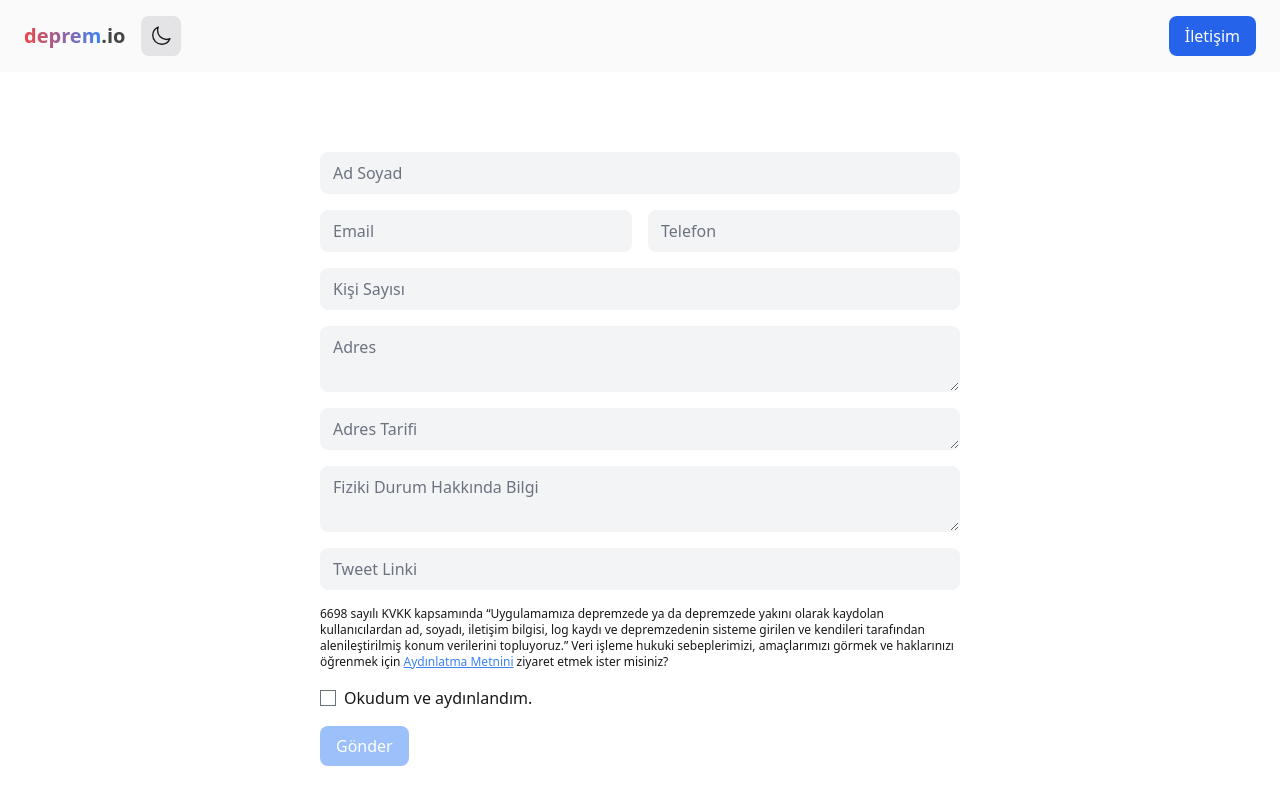
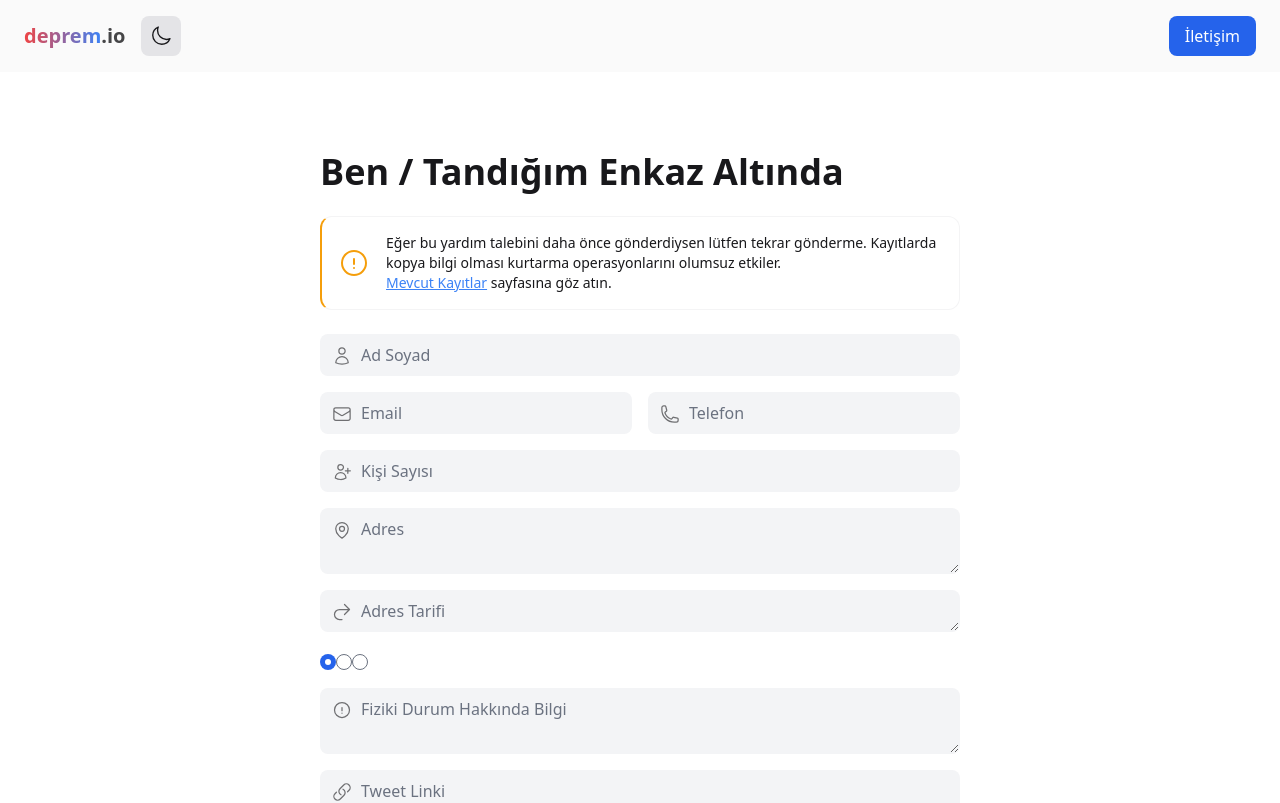
Before and after one commit to acikyazilimagi/deprem-io, a Next.js app: page /yardim-istek-enkaz in a window 1280 px wide. Shown: the top 803 px of the page. Built offline with nearby package versions, Linux system fonts and the light colour scheme.

Commit message:
fix form

```diff
--- /dev/null
+++ b/components/alert.tsx
@@ -0,0 +1,18 @@
+import { ReactNode } from "react";
+import Icon, { Icons } from "@/components/icon";
+
+type AlertProps = {
+  children: ReactNode;
+};
+
+export default function Alert({ children }: AlertProps) {
+  return (
+    <div className="flex items-center gap-4 rounded-xl border border-l-2 border-zinc-100 border-l-amber-500 p-4 text-sm">
+      <span className="text-amber-500">
+        <Icon icon={Icons.Info} size={32} />
+      </span>
+
+      <div>{children}</div>
+    </div>
+  );
+}
--- /dev/null
+++ b/components/custom-link.tsx
@@ -0,0 +1,21 @@
+import Link, { LinkProps } from "next/link";
+import { ReactNode } from "react";
+import { cx } from "@/lib/utils";
+
+type CustomLinkProps = LinkProps & {
+  children: ReactNode;
+  className?: string;
+  target?: string;
+};
+
+export default function CustomLink({
+  children,
+  className,
+  ...props
+}: CustomLinkProps) {
+  return (
+    <Link className={cx("text-blue-500 underline")} {...props}>
+      {children}
+    </Link>
+  );
+}
--- a/components/icon.tsx
+++ b/components/icon.tsx
@@ -26,7 +26,13 @@ export default function Icon({ size = 24, icon, ...props }: IconProps) {
 }
 
 export enum Icons {
-  Hotel = "hotel",
+  User = "user",
+  Email = "email",
+  Phone = "phone",
+  UserPlus = "userPlus",
+  Pin = "pin",
+  AddressExtra = "addressExtra",
+  Link = "link",
   Truck = "truck",
   Key = "key",
   Home = "home",
@@ -38,6 +44,62 @@ export enum Icons {
 }
 
 const Paths = {
+  user: (
+    <path
+      strokeLinecap="round"
+      strokeLinejoin="round"
+      d="M15.75 6a3.75 3.75 0 11-7.5 0 3.75 3.75 0 017.5 0zM4.501 20.118a7.5 7.5 0 0114.998 0A17.933 17.933 0 0112 21.75c-2.676 0-5.216-.584-7.499-1.632z"
+    />
+  ),
+  email: (
+    <path
+      strokeLinecap="round"
+      strokeLinejoin="round"
+      d="M21.75 6.75v10.5a2.25 2.25 0 01-2.25 2.25h-15a2.25 2.25 0 01-2.25-2.25V6.75m19.5 0A2.25 2.25 0 0019.5 4.5h-15a2.25 2.25 0 00-2.25 2.25m19.5 0v.243a2.25 2.25 0 01-1.07 1.916l-7.5 4.615a2.25 2.25 0 01-2.36 0L3.32 8.91a2.25 2.25 0 01-1.07-1.916V6.75"
+    />
+  ),
+  phone: (
+    <path
+      strokeLinecap="round"
+      strokeLinejoin="round"
+      d="M2.25 6.75c0 8.284 6.716 15 15 15h2.25a2.25 2.25 0 002.25-2.25v-1.372c0-.516-.351-.966-.852-1.091l-4.423-1.106c-.44-.11-.902.055-1.173.417l-.97 1.293c-.282.376-.769.542-1.21.38a12.035 12.035 0 01-7.143-7.143c-.162-.441.004-.928.38-1.21l1.293-.97c.363-.271.527-.734.417-1.173L6.963 3.102a1.125 1.125 0 00-1.091-.852H4.5A2.25 2.25 0 002.25 4.5v2.25z"
+    />
+  ),
+  userPlus: (
+    <path
+      strokeLinecap="round"
+      strokeLinejoin="round"
+      d="M19 7.5v3m0 0v3m0-3h3m-3 0h-3m-2.25-4.125a3.375 3.375 0 11-6.75 0 3.375 3.375 0 016.75 0zM4 19.235v-.11a6.375 6.375 0 0112.75 0v.109A12.318 12.318 0 0110.374 21c-2.331 0-4.512-.645-6.374-1.766z"
+    />
+  ),
+  pin: (
+    <>
+      <path
+        strokeLinecap="round"
+        strokeLinejoin="round"
+        d="M15 10.5a3 3 0 11-6 0 3 3 0 016 0z"
+      />
+      <path
+        strokeLinecap="round"
+        strokeLinejoin="round"
+        d="M19.5 10.5c0 7.142-7.5 11.25-7.5 11.25S4.5 17.642 4.5 10.5a7.5 7.5 0 1115 0z"
+      />
+    </>
+  ),
+  addressExtra: (
+    <path
+      strokeLinecap="round"
+      strokeLinejoin="round"
+      d="M15 15l6-6m0 0l-6-6m6 6H9a6 6 0 000 12h3"
+    />
+  ),
+  link: (
+    <path
+      strokeLinecap="round"
+      strokeLinejoin="round"
+      d="M13.19 8.688a4.5 4.5 0 011.242 7.244l-4.5 4.5a4.5 4.5 0 01-6.364-6.364l1.757-1.757m13.35-.622l1.757-1.757a4.5 4.5 0 00-6.364-6.364l-4.5 4.5a4.5 4.5 0 001.242 7.244"
+    />
+  ),
   hotel: (
     <path
       strokeLinecap="round"
--- /dev/null
+++ b/components/input-wrapper.tsx
@@ -0,0 +1,30 @@
+import React from "react";
+import Icon, { Icons } from "@/components/icon";
+
+type InputProps = React.HTMLProps<HTMLInputElement> & {
+  icon?: Icons;
+  children: React.ReactNode;
+};
+
+export default function InputWrapper({ children, icon }: InputProps) {
+  const childs: React.ReactNode[] = React.Children.map(
+    // @ts-ignore
+    children,
+    (child: React.ReactElement) => {
+      return React.cloneElement(child, {
+        className: `${child.props.className} pl-10`,
+      });
+    }
+  );
+
+  return (
+    <div className="relative">
+      {icon && (
+        <span className="pointer-events-none absolute top-0 left-0 flex h-11 w-11 items-center justify-center opacity-60">
+          <Icon icon={icon} size={20} />
+        </span>
+      )}
+      {childs}
+    </div>
+  );
+}
--- a/pages/yardim-istek-enkaz.tsx
+++ b/pages/yardim-istek-enkaz.tsx
@@ -1,8 +1,11 @@
 import { Controller, useForm } from "react-hook-form";
 import { cx } from "@/lib/utils";
-import Link from "next/link";
+import Alert from "@/components/alert";
+import CustomLink from "@/components/custom-link";
+import InputWrapper from "@/components/input-wrapper";
+import { Icons } from "@/components/icon";
 
-enum State {
+enum PhysicalState {
   Kritik = "kritik",
   Orta = "orta",
   Normal = "normal",
@@ -16,8 +19,8 @@ export default function YardimIstekEnkaz() {
     address: "",
     addressDetail: "",
     humanCount: "",
-    state: State.Kritik,
-    stateDetail: "",
+    physicalCondition: PhysicalState.Kritik,
+    physicalConditionDetail: "",
     tweetUrl: "",
     term: false,
   };
@@ -32,6 +35,22 @@ export default function YardimIstekEnkaz() {
 
   return (
     <div className="mx-auto max-w-screen-sm">
+      <h1>Ben / Tandığım Enkaz Altında</h1>
+
+      <div className="my-6">
+        <Alert>
+          <p>
+            Eğer bu yardım talebini daha önce gönderdiysen lütfen tekrar
+            gönderme. Kayıtlarda kopya bilgi olması kurtarma operasyonlarını
+            olumsuz etkiler.
+          </p>
+          <p>
+            <CustomLink href="/yardim-list-enkaz">Mevcut Kayıtlar</CustomLink>{" "}
+            sayfasına göz atın.
+          </p>
+        </Alert>
+      </div>
+
       <form onSubmit={handleSubmit(onFormSubmit)}>
         <div className="grid gap-4 sm:grid-cols-2">
           <div className="sm:col-span-2">
@@ -40,7 +59,9 @@ export default function YardimIstekEnkaz() {
               control={control}
               rules={{ required: true }}
               render={({ field }) => (
+                <InputWrapper icon={Icons.User}>
                   <input type="text" placeholder="Ad Soyad" {...field} />
+                </InputWrapper>
               )}
             />
           </div>
@@ -49,7 +70,9 @@ export default function YardimIstekEnkaz() {
             name="email"
             control={control}
             render={({ field }) => (
+              <InputWrapper icon={Icons.Email}>
                 <input type="email" placeholder="Email" {...field} />
+              </InputWrapper>
             )}
           />
 
@@ -57,7 +80,9 @@ export default function YardimIstekEnkaz() {
             name="phone"
             control={control}
             render={({ field }) => (
+              <InputWrapper icon={Icons.Phone}>
                 <input type="tel" placeholder="Telefon" {...field} />
+              </InputWrapper>
             )}
           />
 
@@ -66,7 +91,9 @@ export default function YardimIstekEnkaz() {
               name="humanCount"
               control={control}
               render={({ field }) => (
+                <InputWrapper icon={Icons.UserPlus}>
                   <input type="number" placeholder="Kişi Sayısı" {...field} />
+                </InputWrapper>
               )}
             />
           </div>
@@ -76,12 +103,14 @@ export default function YardimIstekEnkaz() {
               name="address"
               control={control}
               render={({ field }) => (
+                <InputWrapper icon={Icons.Pin}>
                   <textarea
                     className="max-h-32 w-full"
                     rows={2}
                     placeholder="Adres"
                     {...field}
                   />
+                </InputWrapper>
               )}
             />
           </div>
@@ -91,27 +120,60 @@ export default function YardimIstekEnkaz() {
               name="addressDetail"
               control={control}
               render={({ field }) => (
+                <InputWrapper icon={Icons.AddressExtra}>
                   <textarea
                     className="max-h-32 w-full"
                     rows={1}
                     placeholder="Adres Tarifi"
                     {...field}
                   />
+                </InputWrapper>
               )}
             />
           </div>
 
           <div className="sm:col-span-2">
             <Controller
-              name="stateDetail"
+              name="physicalCondition"
+              control={control}
+              render={({ field: { value, ...props } }) => (
+                <div>
+                  <input
+                    type="radio"
+                    value={PhysicalState.Kritik}
+                    checked={PhysicalState.Kritik === value}
+                    {...props}
+                  />
+                  <input
+                    type="radio"
+                    value={PhysicalState.Orta}
+                    checked={PhysicalState.Orta === value}
+                    {...props}
+                  />
+                  <input
+                    type="radio"
+                    value={PhysicalState.Normal}
+                    checked={PhysicalState.Normal === value}
+                    {...props}
+                  />
+                </div>
+              )}
+            />
+          </div>
+
+          <div className="sm:col-span-2">
+            <Controller
+              name="physicalConditionDetail"
               control={control}
               render={({ field }) => (
+                <InputWrapper icon={Icons.Info}>
                   <textarea
                     className="max-h-32 w-full"
                     rows={2}
                     placeholder="Fiziki Durum Hakkında Bilgi"
                     {...field}
                   />
+                </InputWrapper>
               )}
             />
           </div>
@@ -121,7 +183,9 @@ export default function YardimIstekEnkaz() {
               name="tweetUrl"
               control={control}
               render={({ field }) => (
+                <InputWrapper icon={Icons.Link}>
                   <input type="url" placeholder="Tweet Linki" {...field} />
+                </InputWrapper>
               )}
             />
           </div>
@@ -134,9 +198,7 @@ export default function YardimIstekEnkaz() {
               kendileri tarafından alenileştirilmiş konum verilerini
               topluyoruz.” Veri işleme hukuki sebeplerimizi, amaçlarımızı görmek
               ve haklarınızı öğrenmek için{" "}
-              <Link className="text-blue-500 underline" href="/hukuki-kvkk">
-                Aydınlatma Metnini
-              </Link>{" "}
+              <CustomLink href="/hukuki-kvkk">Aydınlatma Metnini</CustomLink>{" "}
               ziyaret etmek ister misiniz?
             </p>
 
```
Lines whose indentation alone changed are shown as unchanged.
